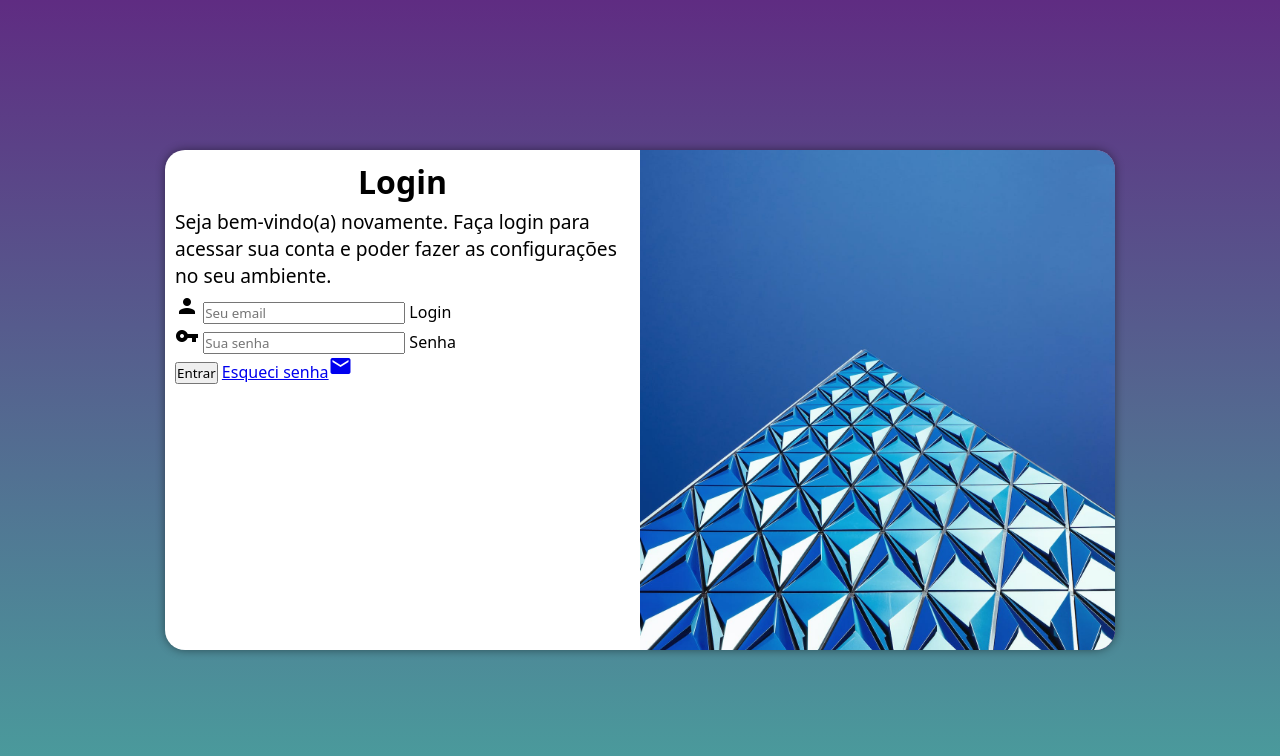
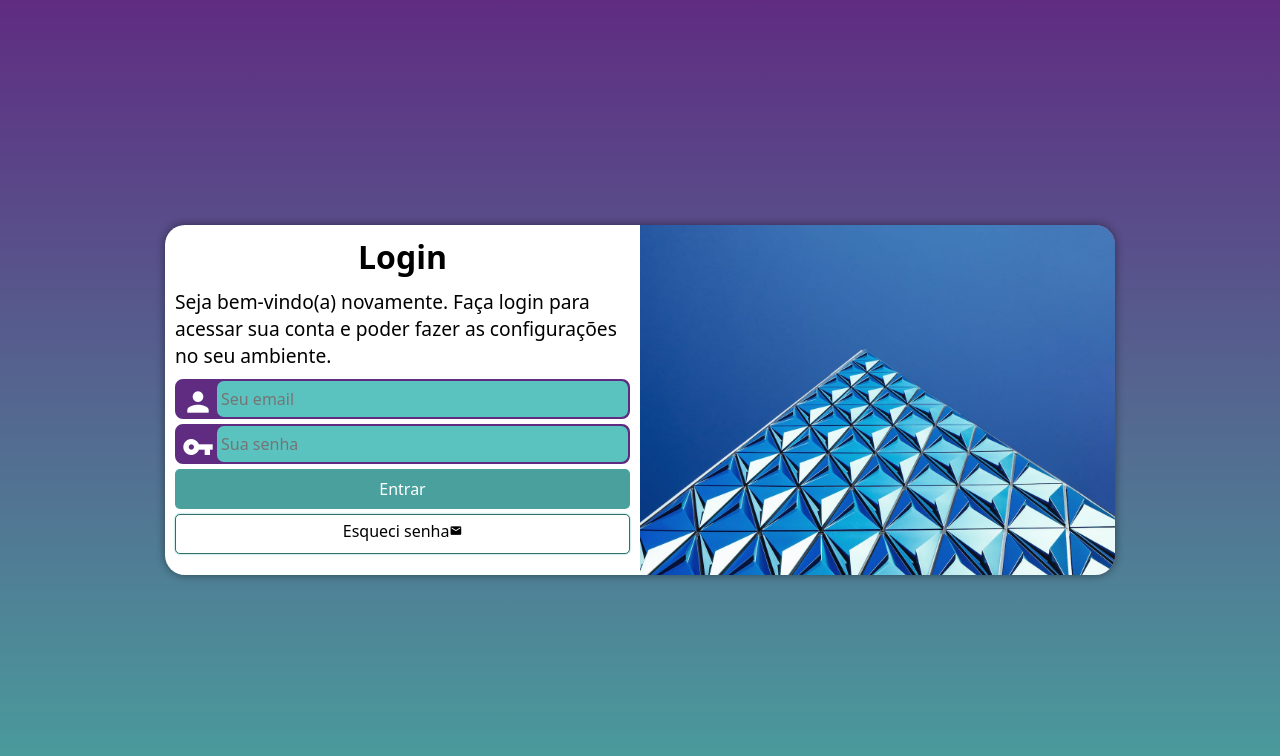
Before and after one commit to MateusSKV9/projeto-login, a plain HTML site: page index.html in a window 1280 px wide. Drawn offline with Linux system fonts and the light colour scheme.

Commit message:
Finalização do projeto

```diff
--- a/estilos/media-queries.css
+++ b/estilos/media-queries.css
@@ -2,11 +2,11 @@
 
 /* Typical Device Breakpoints
 -----------------------------
-Pequenas telas: até 600px
-Celular: 600px até 768px
-Tablet: 768px até 992px
-Desktop: 992px até 1200px
-Grandes telas: acima de 1200px
+    Pequenas telas: até 600px
+    Celular: 600px até 768px
+    Tablet: 768px até 992px
+    Desktop: 992px até 1200px
+    Grandes telas: acima de 1200px
 */
 
 @media screen and (min-width: 768px) and (max-width: 992px) {
@@ -16,6 +16,7 @@ Grandes telas: acima de 1200px
 
     section#login {
         width: 80vw;
+        height: 280px;
     }
 
     section#login div#imagem {
@@ -42,6 +43,7 @@ Grandes telas: acima de 1200px
 
     section#login {
         width: 950px;
+        height: 350px;
     }
 
     section#login div#imagem {
@@ -61,5 +63,6 @@ Grandes telas: acima de 1200px
 
     div#formulario p {
         font-size: 1.2em;
+        margin: 10px 0px;
     }
 }
--- a/estilos/style.css
+++ b/estilos/style.css
@@ -34,7 +34,7 @@ section#login {
 
     transform: translate(-50%, -50%);
     width: 250px;
-    height: 500px;
+    height: 515px;
     border-radius: 20px;
     box-shadow: 0px 0px 10px rgb(0, 0, 0, 0.450);
 
@@ -59,6 +59,84 @@ div#formulario h1 {
 }
 
 div#formulario p {
-    font-size: 0.8em;
+    font-size: 0.9em;
     margin-bottom: 5px;
 }
+
+form div.campo {
+    background-color: #5f2c82;
+    border: 2px solid #5f2c82;
+    display: block;
+    width: 100%;
+    height: 40px;
+    border-radius: 8px;
+    margin: 5px 0px;
+}
+
+div.campo label {
+    display: none;
+}
+
+div.campo span {
+    color: white;
+    font-size: 2em;
+    width: 40px;
+    padding: 5px;
+}
+
+div.campo input {
+    background-color: #5ac3bf;
+    font-size: 1em;
+    width: calc(100% - 40px);
+    height: 100%;
+    float: right;
+    border: 0px;
+    border-radius: 7px;
+    padding: 4px;
+}
+
+div.campo input:focus-within {
+    background-color: white;
+}
+
+form input[type='submit'] {
+    display: block;
+    font-size: 1em;
+    width: 100%;
+    height: 40px;
+    background-color: #49a09d;
+    color: white;
+    border: none;
+    border-radius: 5px;
+    margin-top: 5px;
+    cursor: pointer;
+}
+
+form input[type='submit']:hover {
+    background-color: #326e6c;
+}
+
+form a.botao {
+    display: block;
+    text-align: center;
+    font-size: 1em;
+    width: 100%;
+    height: 40px;
+    background-color: #ffffff;
+    color: #000000;
+    border: 1px solid #326e6c;
+    text-decoration: none;
+    border-radius: 5px;
+    padding-top: 5px;
+    margin-top: 5px;
+    cursor: pointer;
+    box-shadow: 0px 0px 2px #5ac3bf;
+}
+
+form a.botao:hover {
+    background-color: #5ac3bf;
+}
+
+form a.botao i {
+    font-size: 0.8em;
+}
--- a/index.html
+++ b/index.html
@@ -30,7 +30,7 @@
                         <label for="isenha">Senha</label>
                     </div>
                     <input type="submit" value="Entrar">
-                    <a href="esqueci.html" target="_blank">Esqueci senha<i class="material-icons">mail</i></a>
+                    <a class="botao" href="esqueci.html" target="_blank">Esqueci senha<i class="material-icons">mail</i></a>
                 </form>
             </div>
         </section>
```
